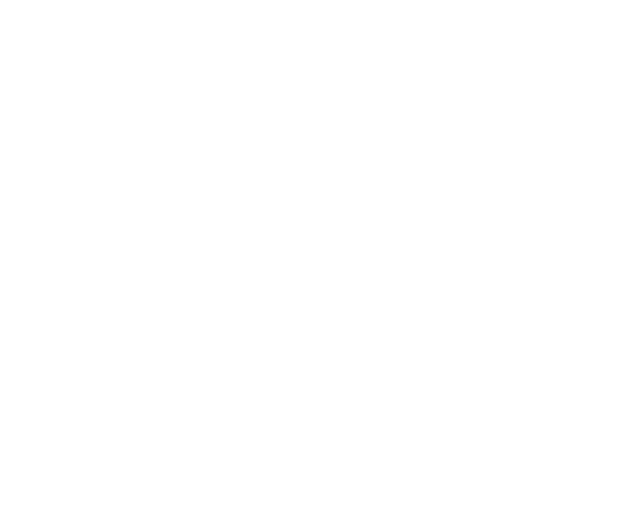
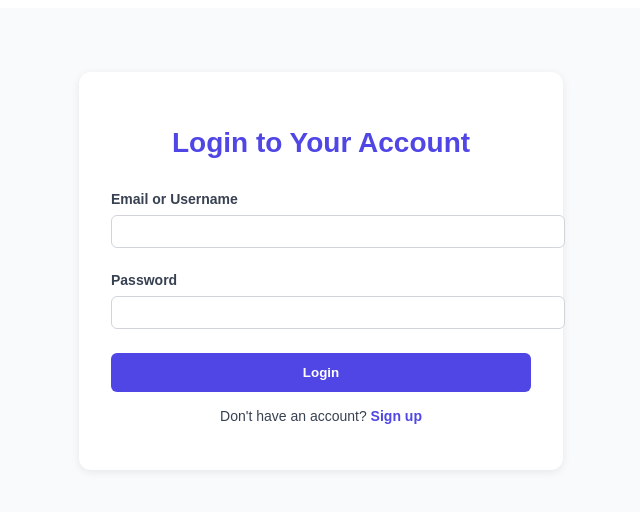
Before and after one commit to Tsh-l0/UpSkill_PortfolioProject, a React (Vite) app in the folder testing_file/project/: page /login in a window 1280 px wide. Before the commit this address had no page. Shown: the top 512 px of the page, without its empty margins (319-959 px from the left). Built offline with nearby package versions, Linux system fonts and the light colour scheme; the HTML template or start-up script is replaced by a standard one.

Commit message:
Login page

```diff
--- a/testing_file/project/src/App.jsx
+++ b/testing_file/project/src/App.jsx
@@ -5,6 +5,7 @@
 import Onboarding from './pages/Onboarding';
 import MeetTalent from './pages/MeetTalent';
 import Profile from './pages/Profile';
+import Login from './pages/Login';
 
 function App() {
 	return (
@@ -15,6 +16,7 @@
 				<Route path="/onboarding" element={<Onboarding />} />
 				<Route path="/talent" element={<MeetTalent />} />
 				<Route path="/profile" element={<Profile />} />
+				<Route path="/login" element={<Login />} />
 			</Routes>
 		</Router>
 	);
--- /dev/null
+++ b/testing_file/project/src/pages/Login.jsx
@@ -0,0 +1,73 @@
+import React, { useState } from 'react';
+import { useNavigate } from 'react-router-dom';
+import '../styles/shared.css';
+import '../styles/login.css';
+
+const Login = () => {
+	const navigate = useNavigate();
+	const [form, setForm] = useState({ email: '', password: '' });
+	const [errors, setErrors] = useState({});
+
+	const handleChange = (e) => {
+		setForm({ ...form, [e.target.name]: e.target.value });
+		setErrors({ ...errors, [e.target.name]: '' });
+	};
+
+	const handleSubmit = (e) => {
+		e.preventDefault();
+		let newErrors = {};
+
+		if (!form.email.trim()) newErrors.email = 'Please enter your email or username';
+		if (!form.password) newErrors.password = 'Please enter your password';
+
+		if (Object.keys(newErrors).length > 0) {
+			setErrors(newErrors);
+		} else {
+			// In a real app, you'd do auth here
+			navigate('/onboarding');
+		}
+	};
+
+	return (
+		<div className="login-wrapper">
+			<div className="login-form">
+				<h2>Login to Your Account</h2>
+				<form onSubmit={handleSubmit}>
+					<div className="form-group">
+						<label htmlFor="email">Email or Username</label>
+						<input
+							id="email"
+							name="email"
+							type="text"
+							value={form.email}
+							onChange={handleChange}
+						/>
+						{errors.email && <small className="error">{errors.email}</small>}
+			</div>
+
+			<div className="form-group">
+				<label htmlFor="password">Password</label>
+				<input
+					id="password"
+					name="password"
+					type="password"
+					value={form.password}
+					onChange={handleChange}
+				/>
+				{errors.password && <small className="error">{errors.password}</small>}
+			</div>
+
+			<button type="submit" className="form-submit">
+				Login
+			</button>
+
+			<p className="signup-link">
+				Don't have an account? <a href="/signup">Sign up</a>
+			</p>
+		</form>
+		</div>
+		</div>
+	);
+};
+
+export default Login
--- /dev/null
+++ b/testing_file/project/src/styles/login.css
@@ -0,0 +1,80 @@
+.login-wrapper {
+	display: flex;
+	justify-content: center;
+	align-items: center;
+	padding: 4rem 1.5rem;
+	font-family: sans-serif;
+	background: #f9fafb;
+}
+
+.login-form {
+	background: white;
+	padding: 2rem;
+	border-radius: 0.75rem;
+	box-shadow: 0 2px 8px rgba(0, 0, 0, 0.08);
+	max-width: 420px;
+	width: 100%;
+}
+
+.login-form h2 {
+	font-size: 1.75rem;
+	margin-bottom: 2rem;
+	color: #4f46e5;
+	text-align: center;
+}
+
+.form-group {
+	margin-bottom: 1.5rem;
+}
+
+.form-group label {
+	font-weight: 600;
+	display: block;
+	margin-bottom: 0.5rem;
+}
+
+.form-group input {
+	width: 100%;
+	padding: 0.5rem 1rem;
+	border-radius: 0.375rem;
+	border: 1px solid #d1d5db;
+}
+
+.form-submit {
+	padding: 0.75rem 1.5rem;
+	background: #4f46e5;
+	color: white;
+	border: none;
+	border-radius: 0.375rem;
+	font-weight: 600;
+	cursor: pointer;
+	width: 100%;
+}
+
+.form-submit:hover {
+	background: #4338ca;
+}
+
+.error {
+	color: #dc2626;
+	font-size: 0.75rem;
+	margin-top: 0.25rem;
+	display: block;
+}
+
+.signup-link {
+	text-align: center;
+	margin-top: 1rem;
+	font-size: 0.875rem;
+	color: #374151;
+}
+
+.signup-link a {
+	color: #4f46e5;
+	text-decoration: none;
+	font-weight: 600;
+}
+
+.signup-link a:hover {
+	text-decoration: underline;
+}
```
Also changed, not shown: 5 other files (tests, documents, lock files or other folders).
